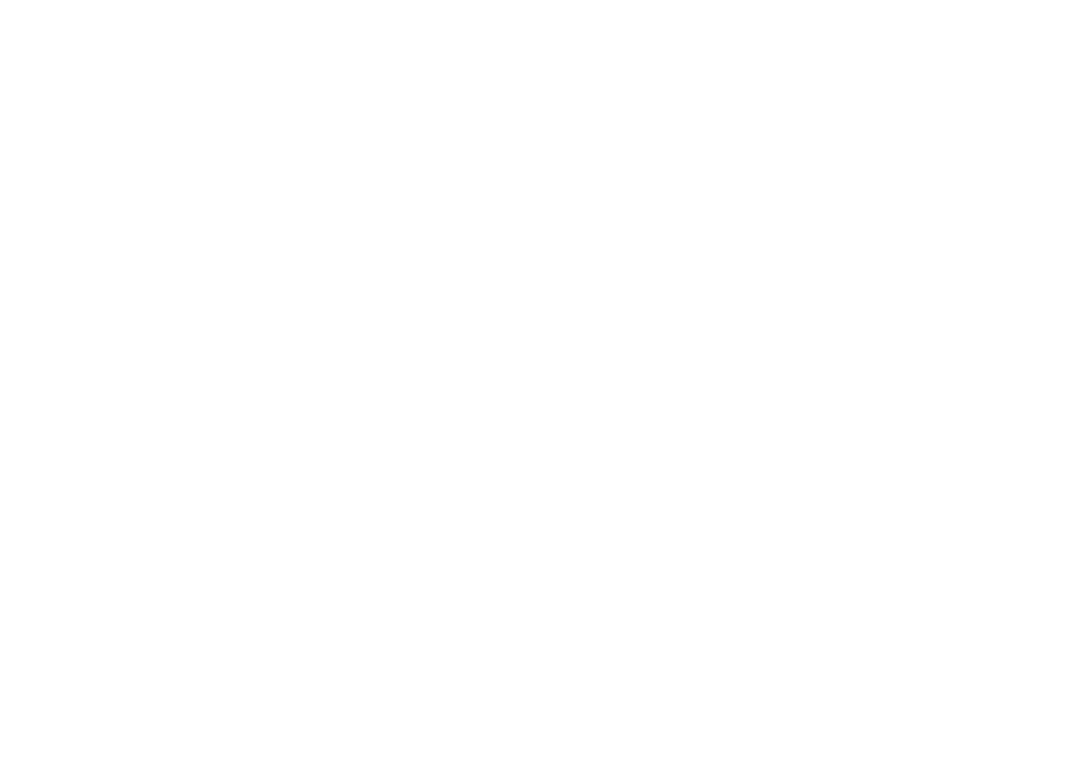
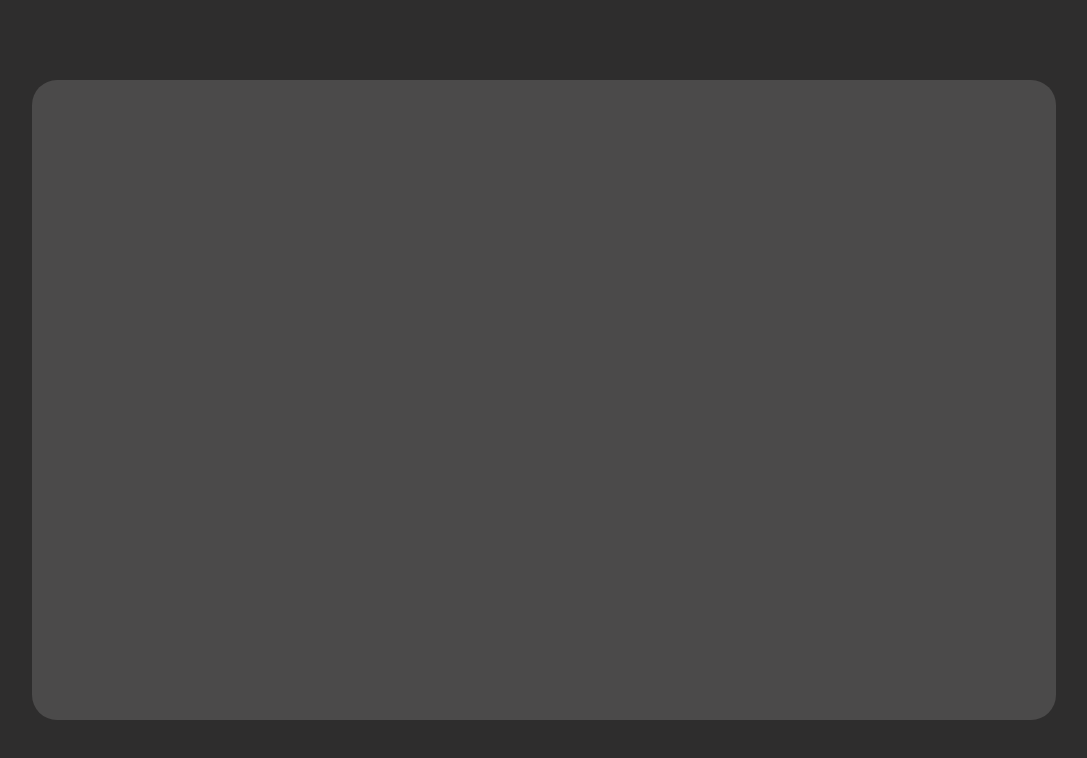
Before and after one commit to PyroPonya/megapari-ui_kit, a plain HTML site: page index.html in a window 1280 px wide. Shown: the whole page, without its empty margins (96-1183 px from the left). Drawn offline with Linux system fonts and the light colour scheme.

Commit message:
added base container

```diff
--- a/index.html
+++ b/index.html
@@ -9,7 +9,11 @@
   <title>UI-kit Megapari</title>
 </head>
 <body>
+  <div class="main_container">
+    <div class="element_container">
 
+    </div>
+  </div>
   <script src="./main.js"></script>
 </body>
 </html>
--- a/style.css
+++ b/style.css
@@ -1,3 +1,17 @@
 * {
 
 }
+.main_container {
+  width: 100vw;
+  height: 100vh;
+  background-color: #2e2d2d;
+  display: flex;
+  align-items: center;
+  justify-content: center;
+}
+.element_container {
+  width: 80vw;
+  min-height: 80vh;
+  background-color: #4b4a4a;
+  border-radius: 25px;
+}
```
